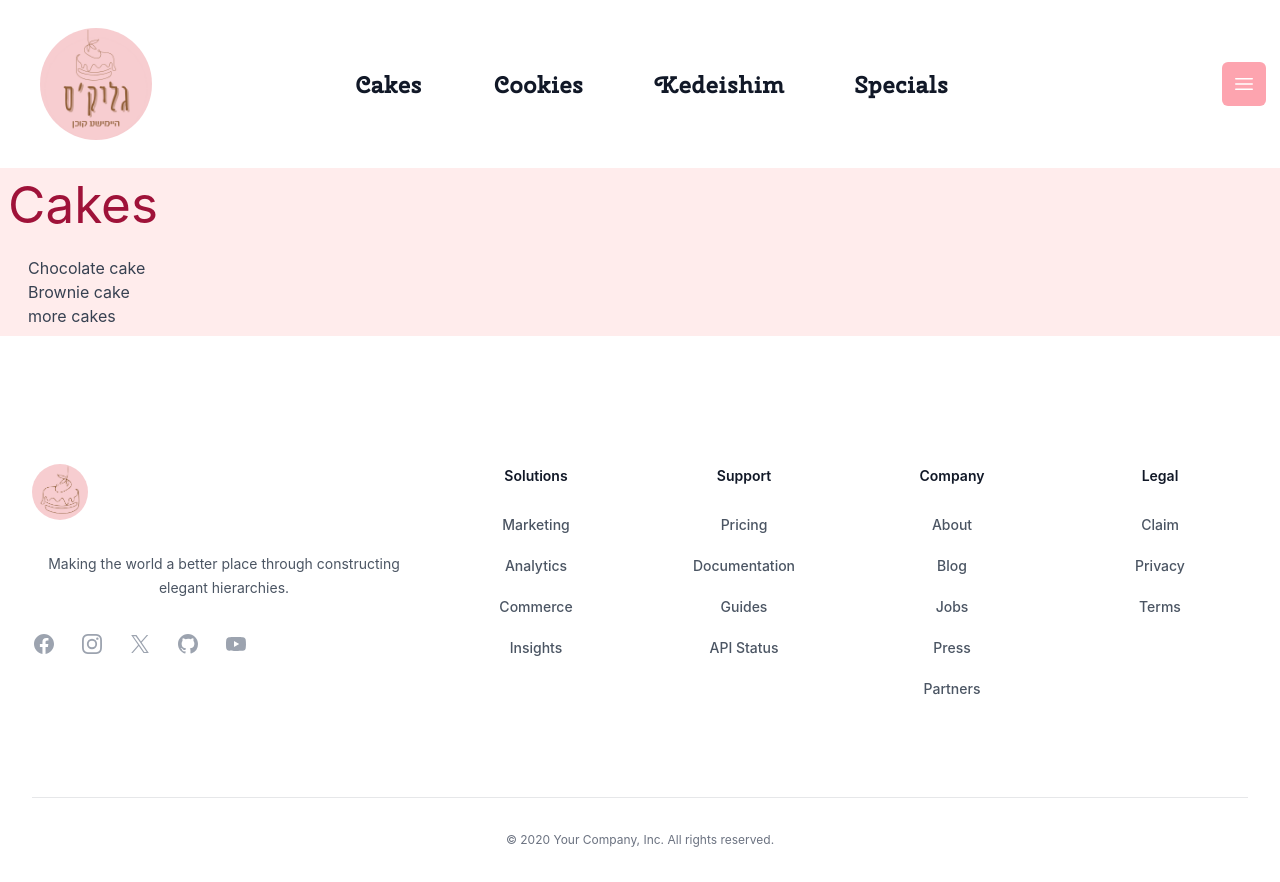
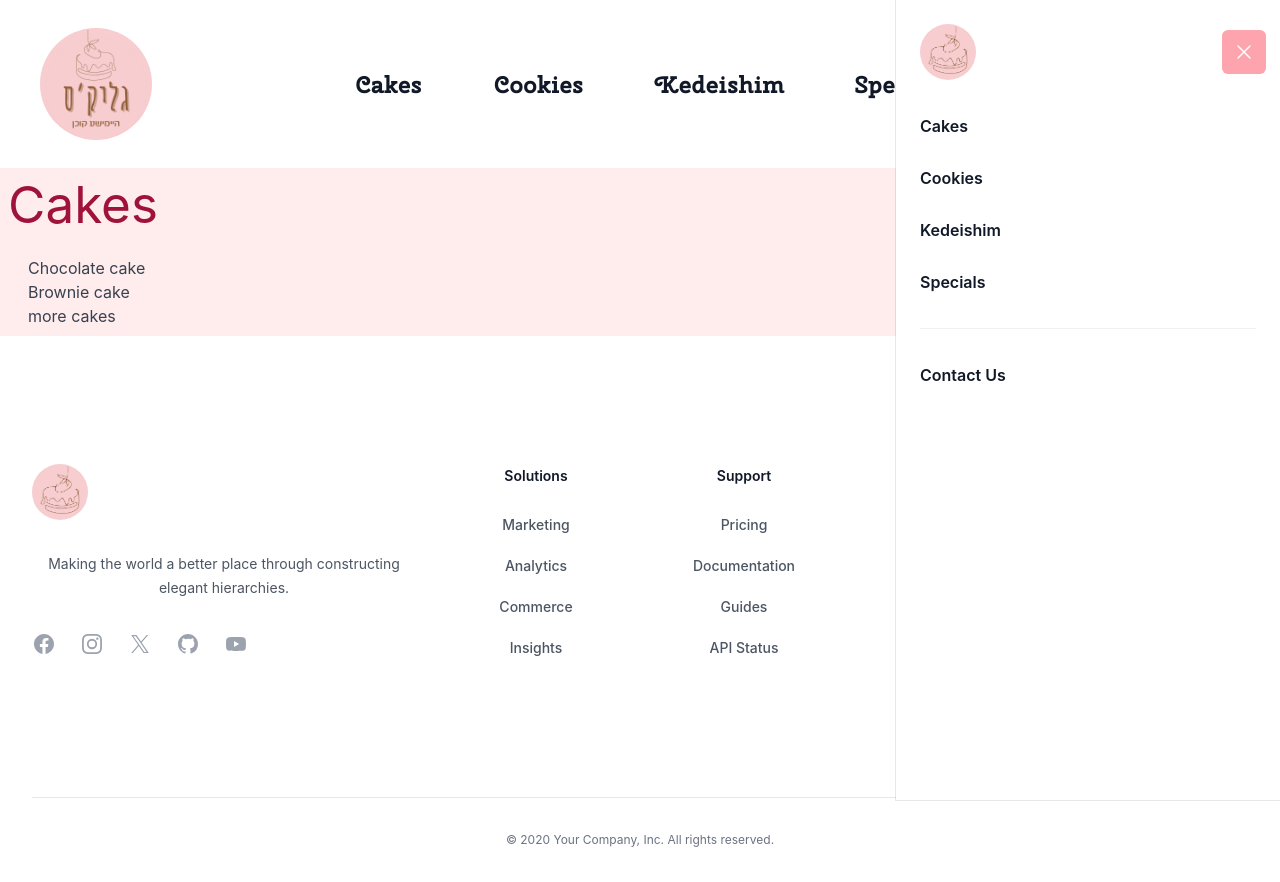
Before and after one commit to sourcery-ai-experiments/glicks, a Vue app: page / in a window 1280 px wide. Both pictures are taken after a click on the button "Open main menu". Built offline with nearby package versions, Linux system fonts and the light colour scheme.

Commit message:
touched up some issues recommended by sourcery and fixed lg:hidded bug from the Dialog

```diff
--- a/src/components/Categories.vue
+++ b/src/components/Categories.vue
@@ -9,13 +9,13 @@ const count = ref(0)
 </script>
 
 <template>
-  <div class="test flex flex-col p-2 align-bottom">
-    <h1 class="test text-rose-800 mr-auto">Cakes</h1>
+  <div class="flex flex-col p-2 align-bottom">
+    <h1 class="text-rose-800 mr-auto">Cakes</h1>
     <br>
-    <p class="test text-gray-700 mr-auto pl-5">
+    <p class="text-gray-700 mr-auto pl-5">
       Chocolate cake
     </p>
-    <p class="test text-gray-700 mr-auto pl-5">
+    <p class="text-gray-700 mr-auto pl-5">
       Brownie cake
     </p>
     <p class="text-gray-700 mr-auto pl-5">more cakes</p>
--- a/src/components/Header.vue
+++ b/src/components/Header.vue
@@ -1,16 +1,16 @@
 <template>
-  <header class="test bg-white">
-    <nav class="flex items-center justify-between py-3 px-4 lg:px-6" aria-label="Global">
-      <Logo class="test min-w-min flex-shrink-0 p-2 md:p-4 -mr-24">
+  <header class="bg-white">
+    <nav class="flex items-center justify-between py-3 px-4 lg:px-6" aria-label="Main navigation">
+      <Logo class="min-w-min flex-shrink-0 p-2 md:p-4 -mr-24">
         <a href="#" class="-m-1.5 p-1.5 h-min flex items-center">
           <span class="sr-only">Glicks Bakery</span>
-          <img class="test h-20 md:h-28 lg:h-28 w-auto min-w-fit rounded-full" src="../assets/logo-y.png" alt="" />
-          <span class="test flex md:hidden ml-2 text-amber-700 text-2xl font-cherrySwashScript">Glicks Bakery</span>
+          <img class="h-20 md:h-28 lg:h-28 w-auto min-w-fit rounded-full" src="../assets/logo-y.png" alt="Glicks Bakery" />
+          <span class="flex md:hidden ml-2 text-amber-700 text-2xl font-cherrySwashScript">Glicks Bakery</span>
         </a>
       </Logo>
       <div class="hidden md:flex gap-x-6 lg:gap-x-12 justify-between mx-auto">
         <a v-for="item in navigation" :key="item.name" :href="item.href"
-          class="test text-xl lg:text-2xl font-extrabold font-cherrySwashScript leading-6 h-min rounded-md py-3 px-2 lg:px-3 text-gray-900 hover:bg-amber-100 hover:text-black flex-shrink-0">{{
+          class="text-xl lg:text-2xl font-extrabold font-cherrySwashScript leading-6 h-min rounded-md py-3 px-2 lg:px-3 text-gray-900 hover:bg-amber-100 hover:text-black flex-shrink-0">{{
             item.name }}</a>
       </div>
       <div class="flex">
@@ -22,7 +22,7 @@
         </button>
       </div>
     </nav>
-    <Dialog class="lg:hidden" @close="mobileMenuOpen = false" :open="mobileMenuOpen">
+    <Dialog @close="mobileMenuOpen = false" :open="mobileMenuOpen">
       <div class="fixed inset-0 z-10" />
       <DialogPanel
         class="fixed inset-y-0 right-0 z-10 w-full overflow-y-auto bg-white px-6 py-6 sm:max-w-sm sm:ring-1 sm:ring-gray-900/10">
@@ -45,7 +45,7 @@
                 class="-mx-3 block rounded-lg px-3 py-2 text-base font-semibold leading-7 text-gray-900 hover:bg-amber-100 hover:text-black">{{
                   item.name }}</a>
             </div>
-            <div class="test space-y-2 py-6">
+            <div class="space-y-2 py-6">
               <a href="#contact-us" class="-mx-3 block rounded-lg px-3 py-2 text-base font-semibold leading-7 text-gray-900 hover:bg-green-200 hover:text-black">
                 Contact Us
               </a>
--- a/src/style.css
+++ b/src/style.css
@@ -73,8 +73,8 @@ button {
   font-size: 1em;
   font-weight: 500;
   font-family: inherit;
-  background-color: #eeeeee;
-  color: #213547;
+  background-color:#f0e68c;
+  color: #242424;
 }
 button:hover {
   background-color: antiquewhite;
--- a/tailwind.config.js
+++ b/tailwind.config.js
@@ -5,15 +5,16 @@ export default {
     './src/**/*.{vue,js,ts,jsx,tsx}',
   ],
   theme: {
-    fontFamily: {
-      cursive: ['Comic Sans MS', 'cursive'],
-      luxuryScript: ['LuxuriousScript', 'sans-serif'],
-      petitFormalScript: ['PetitFormalScript', 'sans-serif'],
-      septemberScript: ['SeptemberScript', 'cursive'],
-      cherrySwashScript: ['CherrySwash', 'cursive'],
-      chopinScript: ['ChopinScript', 'cursive'],
+    extend: {
+      fontFamily: {
+        cursive: ['Comic Sans MS', 'cursive'],
+        luxuryScript: ['LuxuriousScript', 'cursive'],
+        petitFormalScript: ['PetitFormalScript', 'cursive'],
+        septemberScript: ['SeptemberScript', 'cursive'],
+        cherrySwashScript: ['CherrySwash', 'cursive'],
+        chopinScript: ['ChopinScript', 'cursive'],
+      }
     },
-    extend: {},
   },
   plugins: [],
 }
```
